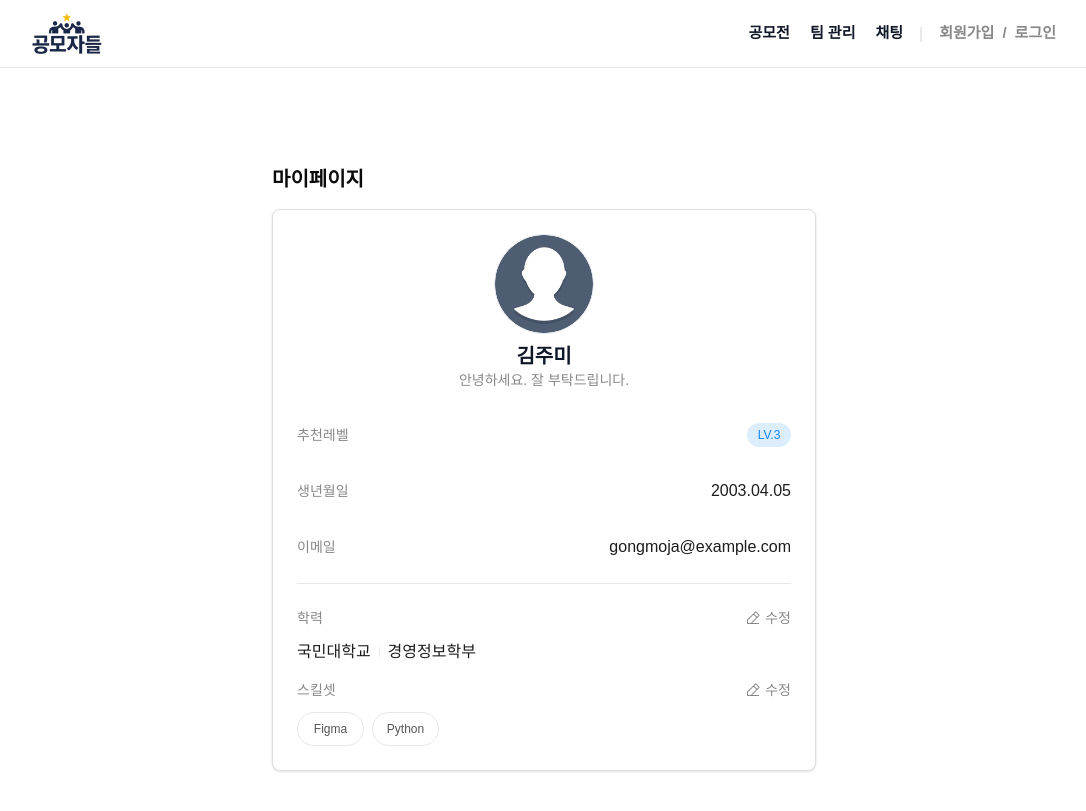
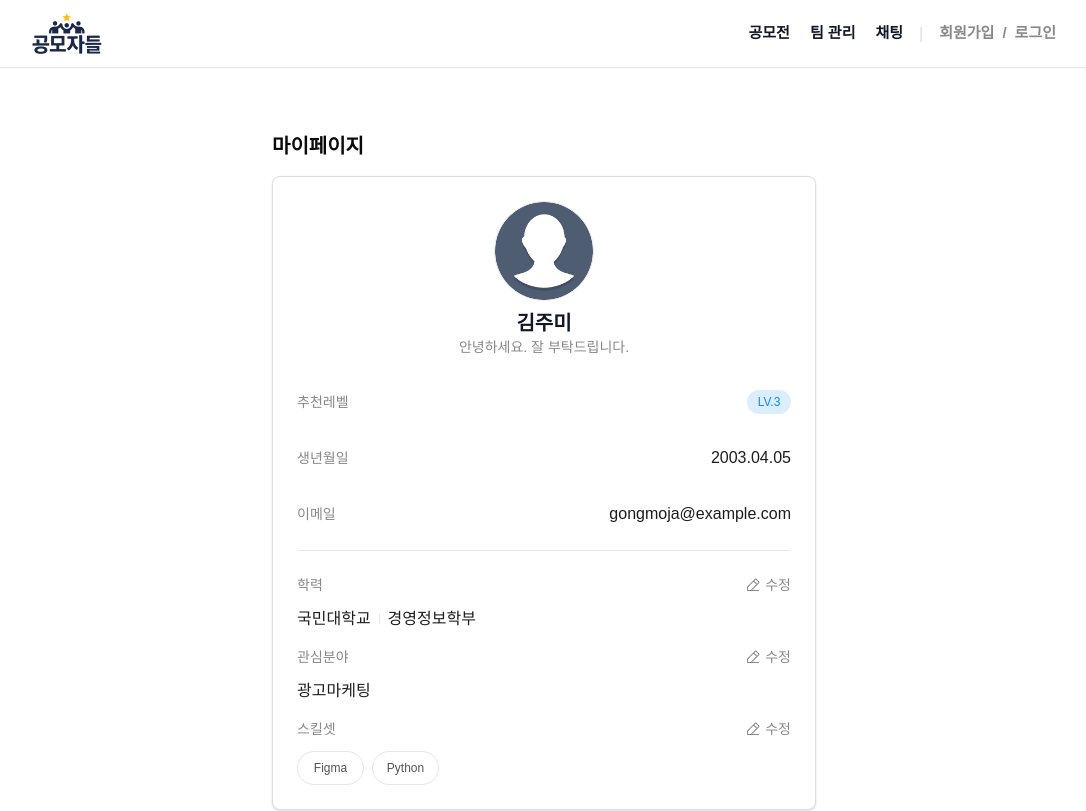
Before and after one commit to KMU-MIS-BALJAGUK/GMJD-WEB, a Next.js app: page /mypage in a window 1280 px wide. Shown: the top 811 px of the page, without its empty margins (96-1182 px from the left). Built offline with nearby package versions, Linux system fonts and the light colour scheme; a web font is replaced by a local one.

Commit message:
style: 마이페이지에 관심분야 수정 추가 및 헤더 회원가입과 signup 페이지 연결

```diff
--- a/src/app/mypage/page.tsx
+++ b/src/app/mypage/page.tsx
@@ -17,6 +17,7 @@ const MOCK_USER_DATA = {
   school: '국민대학교',
   major: '경영정보학부',
   skills: ['Figma', 'Python'],
+  interest: '광고마케팅',
 };
 
 // 💡 2. (가로추가) 가로 정렬 프로필 필드 헬퍼 컴포넌트
@@ -66,6 +67,10 @@ export default function MyPage() {
   const handleEditSkills = () => {
     console.log('스킬셋 수정 팝업 열기');
     // 예: setIsSkillsPopupOpen(true);
+  };
+
+  const handleEditinterest = () => {
+    console.log('관심사 수정 팝업 열기');
   };
   return (
     <div className="min-h-screen bg-white flex justify-center items-center py-16">
@@ -123,6 +128,12 @@ export default function MyPage() {
               </div>
             </ProfileFieldVertical>
 
+            <ProfileFieldVertical label="관심분야" onEdit={handleEditinterest}>
+              <div className="flex items-center space-x-2">
+                <p className="text-base text-[#1D1D1D]">{MOCK_USER_DATA.interest}</p>
+              </div>
+            </ProfileFieldVertical>
+
             <ProfileFieldVertical label="스킬셋" onEdit={handleEditSkills}>
               {/* 💡 justify-end 제거 (왼쪽 정렬이 기본값) */}
               <div className="flex flex-wrap gap-2">
--- a/src/app/signup/register/page.tsx
+++ b/src/app/signup/register/page.tsx
@@ -234,9 +234,6 @@ export default function RegisterPage() {
                   className={cn(inputStyles, 'pr-20')} // 버튼 공간(padding) 확보
                 />
                 <div className="absolute right-4 z-10">
-                  {/* 💡 오류 수정:
-        <p> 태그를 <button> 태그로 변경해야 합니다.
-    */}
                   <button
                     type="button" // 👈 폼 제출을 방지하기 위해 type="button"을 꼭 넣어주세요.
                     className="text-[#1487F9] font-medium whitespace-nowrap text-sm cursor-pointer" // 👈 p 태그와 동일한 스타일
--- a/src/components/header.tsx
+++ b/src/components/header.tsx
@@ -18,13 +18,7 @@ const Header = () => {
       <div className="flex justify-between w-[80%] mx-auto items-center h-full">
         <div className="flex gap-3 items-center flex-1">
           <Link href="/">
-            <Image
-              src={'/logo.png'}
-              alt="logo"
-              width={70}
-              height={40}
-              className="cursor-pointer"
-            />
+            <Image src={'/logo.png'} alt="logo" width={70} height={40} className="cursor-pointer" />
           </Link>
 
           {pathname === '/' && (
@@ -70,9 +64,13 @@ const Header = () => {
 
           {isLogin ? (
             <div className="flex gap-2 text-text-03 font-semibold text-[15px]">
-              <p className="cursor-pointer hover:text-blue transition-colors">회원가입</p>
+              <Link href="/signup" className="cursor-pointer hover:text-blue transition-colors">
+                회원가입
+              </Link>
               <p>/</p>
-              <p className="cursor-pointer hover:text-blue transition-colors">로그인</p>
+              <Link href="/signup" className="cursor-pointer hover:text-blue transition-colors">
+                로그인
+              </Link>
             </div>
           ) : (
             <Link
@@ -155,9 +153,7 @@ const Header = () => {
             </Link>
           </nav>
 
-          <div
-            className={`mt-auto flex gap-2 text-text-03 cursor-pointer font-semibold`}
-          >
+          <div className={`mt-auto flex gap-2 text-text-03 cursor-pointer font-semibold`}>
             <UserRound size={20} />
             <p>김주미 님</p>
           </div>
```
